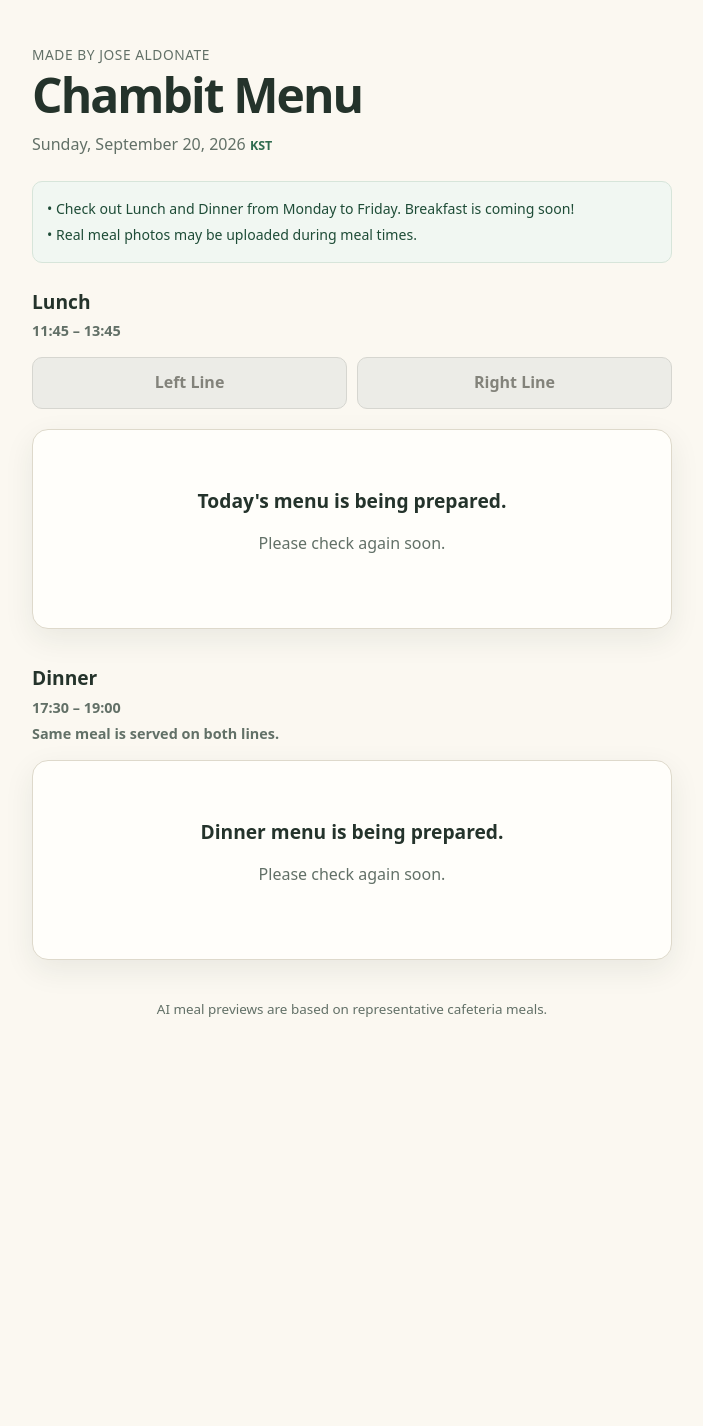
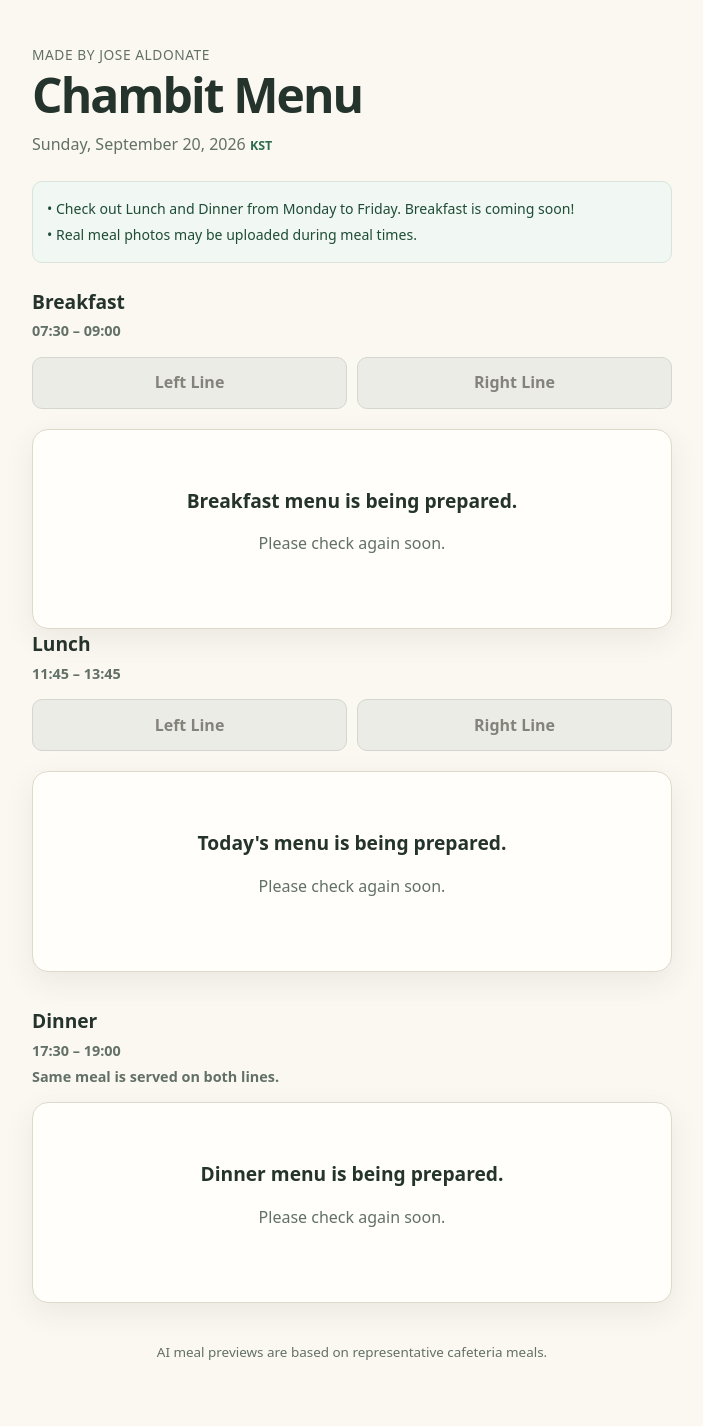
Before and after one commit to build529/chambit-menu-mvp-website-build, a FastAPI app: page / in a window 1280 px wide. Shown: the whole page, without its empty margins (288-991 px from the left). Before the commit the page ends 1017 px from the top, so only its background shows below. Run offline with FastAPI, Linux system fonts and the light colour scheme.

Commit message:
feat: breakfast section added

```diff
--- a/app/static/js/menu.js
+++ b/app/static/js/menu.js
@@ -1,14 +1,5 @@
 (() => {
-  const card = document.querySelector("#menu-card");
-
-  if (!card) {
-    return;
-  }
-
   const displayDate = document.body.dataset.date;
-  const buttons = [
-    ...document.querySelectorAll("[data-line]"),
-  ];
 
   function escapeHtml(value) {
     const element = document.createElement("div");
@@ -16,11 +7,13 @@
     return element.innerHTML;
   }
 
-  function renderMenu(entry) {
+  function renderMenu(card, mealPeriod, entry) {
     const isAiPreview = entry.image_source === "ai_generated";
+    const mealName =
+      mealPeriod.charAt(0).toUpperCase() + mealPeriod.slice(1);
 
     card.innerHTML = `
-      <h2 id="menu-heading">${escapeHtml(entry.title)}</h2>
+      <h2>${escapeHtml(entry.title)}</h2>
 
       ${
         entry.message
@@ -29,18 +22,17 @@
       }
 
       <img
-        id="menu-image"
         src="${entry.image_url}"
         alt="${
           isAiPreview ? "AI meal preview" : "Meal photo"
-        } for Lunch, ${entry.line_type} Line, ${displayDate}."
+        } for ${mealName}, ${entry.line_type} Line, ${displayDate}."
       >
 
       <p class="notice ${isAiPreview ? "" : "hidden"}">
         AI meal preview · Actual serving may vary.
       </p>
 
-      <ul id="menu-items">
+      <ul>
         ${entry.menu_items
           .map((item) => `<li>${escapeHtml(item)}</li>`)
           .join("")}
@@ -48,21 +40,31 @@
     `;
   }
 
-  function renderEmptyState() {
+  function renderEmptyState(card, mealPeriod) {
+    const mealName =
+      mealPeriod.charAt(0).toUpperCase() + mealPeriod.slice(1);
+
     card.innerHTML = `
       <div class="empty">
-        <h2>Today's menu is being prepared.</h2>
+        <h2>${mealName} menu is being prepared.</h2>
         <p>Please check again soon.</p>
       </div>
     `;
   }
 
-  async function selectLine(line) {
+  async function selectLine({
+    mealPeriod,
+    line,
+    card,
+    buttons,
+  }) {
     const url = new URL(window.location.href);
 
-    url.searchParams.set("date", displayDate);
-    url.searchParams.set("meal", "lunch");
+    if (mealPeriod === "breakfast") {
+      url.searchParams.set("breakfast_line", line);
+    } else {
       url.searchParams.set("line", line);
+    }
 
     window.history.pushState({}, "", url);
 
@@ -77,7 +79,9 @@
       const response = await fetch(
         `/api/v1/menus?date=${encodeURIComponent(
           displayDate,
-        )}&meal_period=lunch&line=${encodeURIComponent(line)}`,
+        )}&meal_period=${encodeURIComponent(
+          mealPeriod,
+        )}&line=${encodeURIComponent(line)}`,
       );
 
       if (!response.ok) {
@@ -85,18 +89,42 @@
       }
 
       const entry = await response.json();
-
-      renderMenu(entry);
+      renderMenu(card, mealPeriod, entry);
     } catch {
-      renderEmptyState();
+      renderEmptyState(card, mealPeriod);
     }
   }
 
+  document.querySelectorAll("[data-meal-period]").forEach((switcher) => {
+    const mealPeriod = switcher.dataset.mealPeriod;
+    const cardId =
+      mealPeriod === "breakfast"
+        ? "breakfast-menu-card"
+        : "menu-card";
+
+    const card = document.querySelector(`#${cardId}`);
+
+    if (!card) {
+      return;
+    }
+
+    const buttons = [
+      ...switcher.querySelectorAll("[data-line]"),
+    ];
+
     buttons.forEach((button) => {
       button.addEventListener("click", () => {
-      if (!button.disabled) {
-        selectLine(button.dataset.line);
+        if (button.disabled) {
+          return;
         }
+
+        selectLine({
+          mealPeriod,
+          line: button.dataset.line,
+          card,
+          buttons,
+        });
+      });
     });
   });
 })();
--- a/app/templates/public_index.html
+++ b/app/templates/public_index.html
@@ -46,14 +46,82 @@
   </section>
 
 
+    <section class="breakfast-section" aria-label="Breakfast menu">
+  <h2>Breakfast</h2>
+  <p class="service-time">07:30 – 09:00</p>
+
+  <div
+    class="switcher"
+    role="group"
+    aria-label="Select breakfast line"
+    data-meal-period="breakfast"
+  >
+    <button
+      type="button"
+      data-line="left"
+      aria-pressed="{{ 'true' if breakfast_entry and breakfast_entry.line_type == 'left' else 'false' }}"
+      {% if not breakfast_available_lines.left %}disabled{% endif %}
+    >
+      Left Line
+    </button>
+
+    <button
+      type="button"
+      data-line="right"
+      aria-pressed="{{ 'true' if breakfast_entry and breakfast_entry.line_type == 'right' else 'false' }}"
+      {% if not breakfast_available_lines.right %}disabled{% endif %}
+    >
+      Right Line
+    </button>
+  </div>
+
+  <section
+    id="breakfast-menu-card"
+    class="menu-card"
+    aria-live="polite"
+  >
+    {% if breakfast_entry %}
+      <h2 id="breakfast-menu-heading">{{ breakfast_entry.title }}</h2>
+
+      {% if breakfast_entry.message %}
+        <p class="meal-message">{{ breakfast_entry.message }}</p>
+      {% endif %}
+
+      <img
+        id="breakfast-menu-image"
+        src="{{ breakfast_entry.image_url }}"
+        alt="{% if breakfast_entry.image_source == 'ai_generated' %}AI meal preview{% else %}Meal photo{% endif %} for Breakfast, {{ breakfast_entry.line_type|title }} Line, {{ display_date.strftime('%B %-d, %Y') }}."
+      >
+
+      {% if breakfast_entry.image_source == "ai_generated" %}
+        <p class="notice">
+          AI meal preview · Actual serving may vary.
+        </p>
+      {% endif %}
+
+      <ul id="breakfast-menu-items">
+        {% for item in breakfast_entry.menu_items %}
+          <li>{{ item }}</li>
+        {% endfor %}
+      </ul>
+    {% else %}
+      <div class="empty">
+        <h2>Breakfast menu is being prepared.</h2>
+        <p>Please check again soon.</p>
+      </div>
+    {% endif %}
+  </section>
+</section>
+
     <section aria-label="Lunch menu">
       <h2>Lunch</h2>
       <p class="service-time">11:45 – 13:45</p>
 
       <div
-        class="switcher"
-        role="group"
-        aria-label="Select food line"
+          class="switcher"
+          role="group"
+          aria-label="Select lunch line"
+          data-meal-period="lunch"
       >
         <button
           type="button"
@@ -157,6 +225,6 @@
     </footer>
   </main>
 
-  <script src="/static/js/menu.js"></script>
+  <script src="/static/js/menu.js?v=breakfast-1"></script>
 </body>
 </html>
```
Also changed, not shown: app/routers/public.py (+53 -19 lines). Lines whose indentation alone changed are shown as unchanged.
